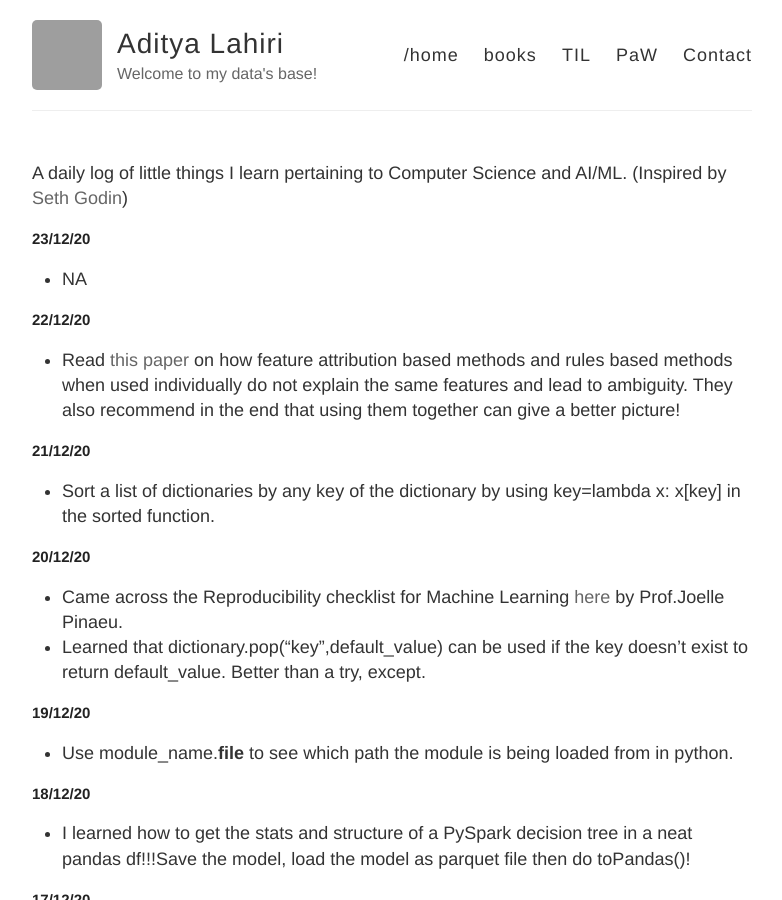
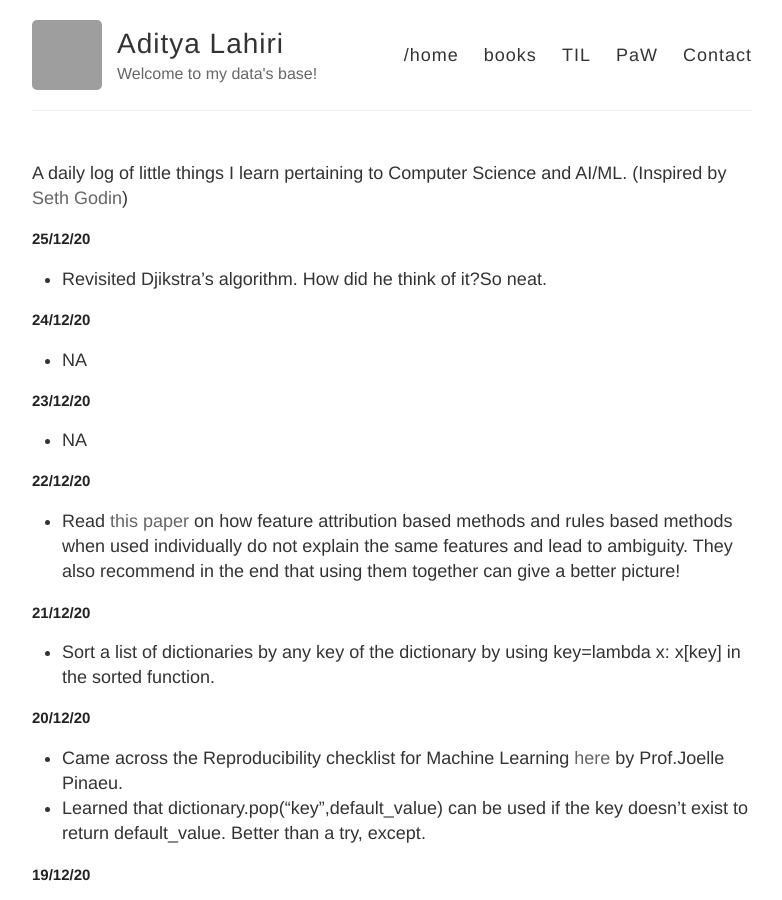
Before and after one commit to adityalahiri/adityalahiri.github.io, a Jekyll site: the page built from TIL.md, in a window 1280 px wide and 900 px high. Shown: the whole window, without its empty margins (248-1030 px from the left). Built offline with Jekyll 4.4.1, drawn with Linux system fonts in a browser that asks for light colours; our own code applies the rules of GitHub Pages for plain Markdown files; grey boxes are pictures that could not be loaded.

Commit message:
Update for 25/12

```diff
--- a/TIL.md
+++ b/TIL.md
@@ -1,5 +1,13 @@
 A daily log of little things I learn pertaining to Computer Science and AI/ML.
 (Inspired by [Seth Godin](https://seths.blog/))
+
+## 25/12/20
+
+* Revisited Djikstra's algorithm. How did he think of it?So neat.
+
+## 24/12/20
+
+* NA
 
 ## 23/12/20
 
```
